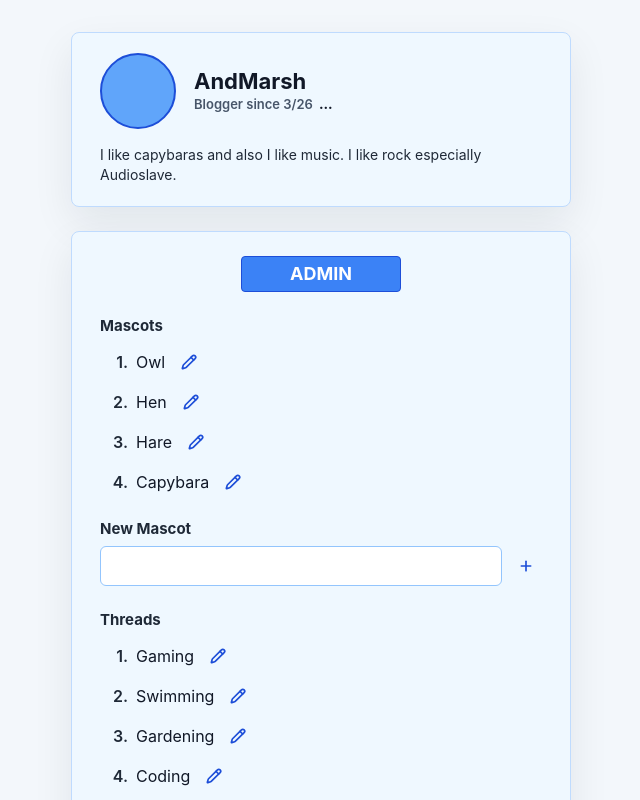
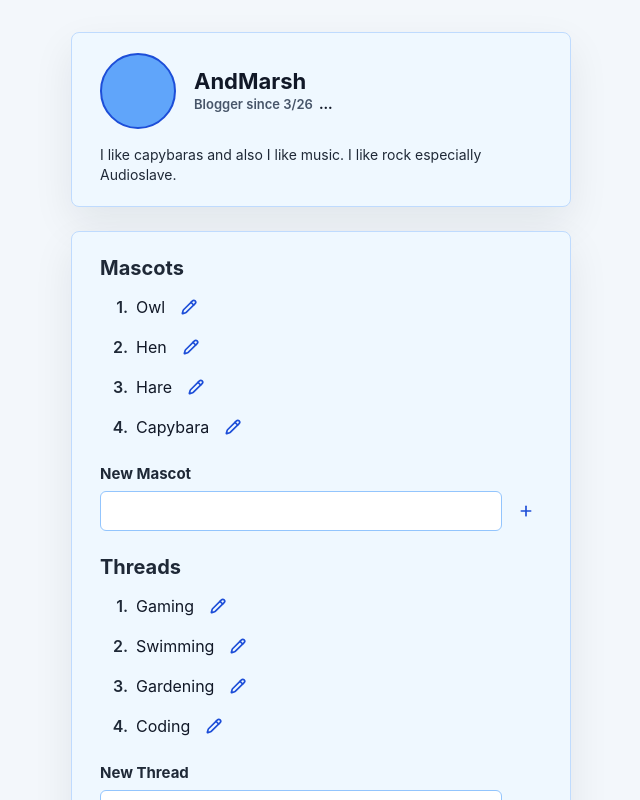
Before and after one commit to andrew-marshall-251/frontend, a React (Vite) app: page /admin-profile in a window 1280 px wide. Shown: the top 800 px of the page, without its empty margins (319-959 px from the left). Built offline with nearby package versions, Linux system fonts and the light colour scheme; no server answers.

Commit message:
updated the admin panel

```diff
--- a/src/pages/admin-profile/index.jsx
+++ b/src/pages/admin-profile/index.jsx
@@ -227,7 +227,6 @@ export default function AdminProfile() {
         <ProfileCard profile={profile} showEditAction />
 
         <section className="admin-panel" aria-label="Admin controls">
-          <h2>Admin</h2>
           <AdminEditableList
             title="Mascots"
             endpoint="http://localhost:8080/api/mascots"
--- a/src/styles.css
+++ b/src/styles.css
@@ -235,22 +235,6 @@ h1 {
   padding: 24px 28px;
 }
 
-.admin-panel h2 {
-  width: fit-content;
-  min-width: 160px;
-  justify-self: center;
-  margin: 0;
-  border: 1px solid #1d4ed8;
-  border-radius: 4px;
-  padding: 8px 24px;
-  background: #3b82f6;
-  color: #ffffff;
-  font-size: 18px;
-  line-height: 1;
-  text-align: center;
-  text-transform: uppercase;
-}
-
 .admin-list-section {
   display: grid;
   gap: 10px;
@@ -260,8 +244,16 @@ h1 {
 .admin-new-item label {
   margin: 0;
   color: #1f2937;
+  font-weight: 700;
+}
+
+.admin-list-section h3 {
+  font-size: 20px;
+  line-height: 1.2;
+}
+
+.admin-new-item label {
   font-size: 15px;
-  font-weight: 700;
 }
 
 .admin-editable-list {
```
Also changed, not shown: 4 other files (tests, documents, lock files or other folders).
